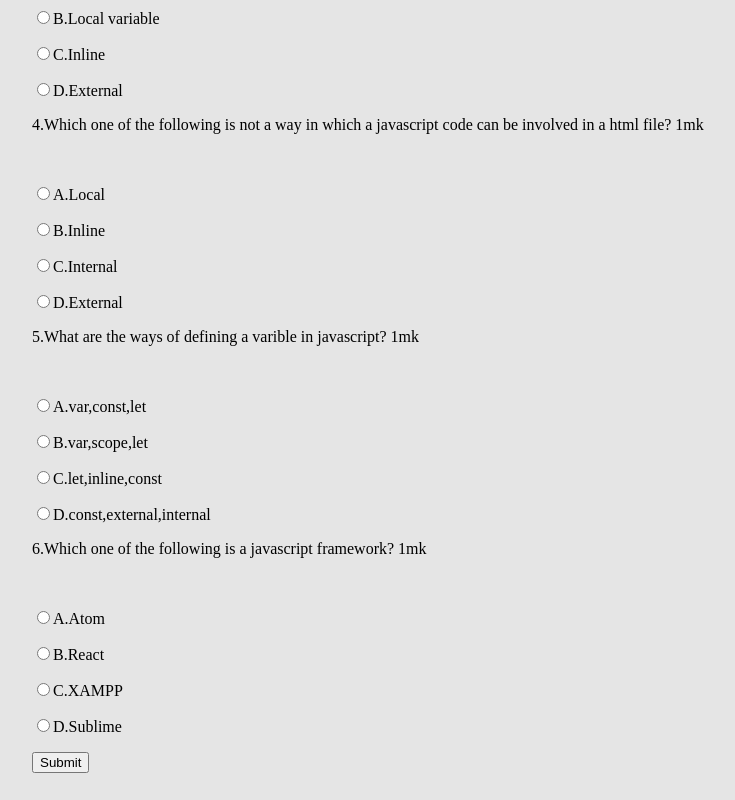
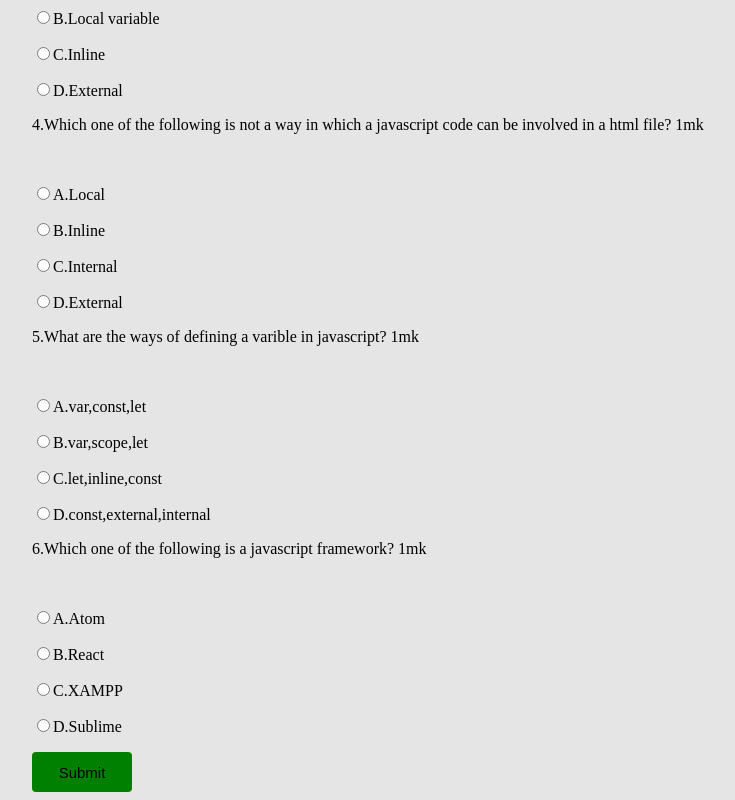
Before and after one commit to Teresiah-cpu/HTML_QUIZ, a plain HTML site: page index.html in a window 1280 px wide. Shown: the part 658-1458 px from the top of the page, without its empty margins (48-783 px from the left). Drawn offline with Linux system fonts and the light colour scheme.

Commit message:
added a button id and styled it

```diff
--- a/index.css
+++ b/index.css
@@ -17,3 +17,12 @@ color: #492626;
 
 
 }
+#button{
+    background-color: green;
+    color: black;
+    font-size: 15px;
+    border: none;
+    height: 40px;
+    width: 100px;
+    border-radius: 4px;
+}
--- a/index.html
+++ b/index.html
@@ -72,7 +72,7 @@
 
         </div>
 
-        <input type="button" name="" value="Submit" onclick="check ()">
+        <input type="button" name="" value="Submit" id="button" onclick="check ()">
 
 
 
```
